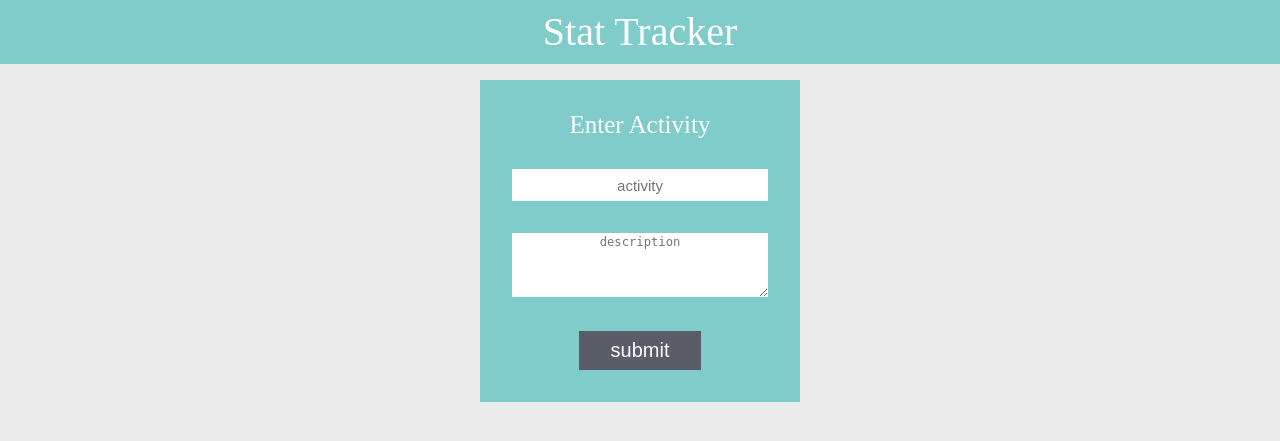
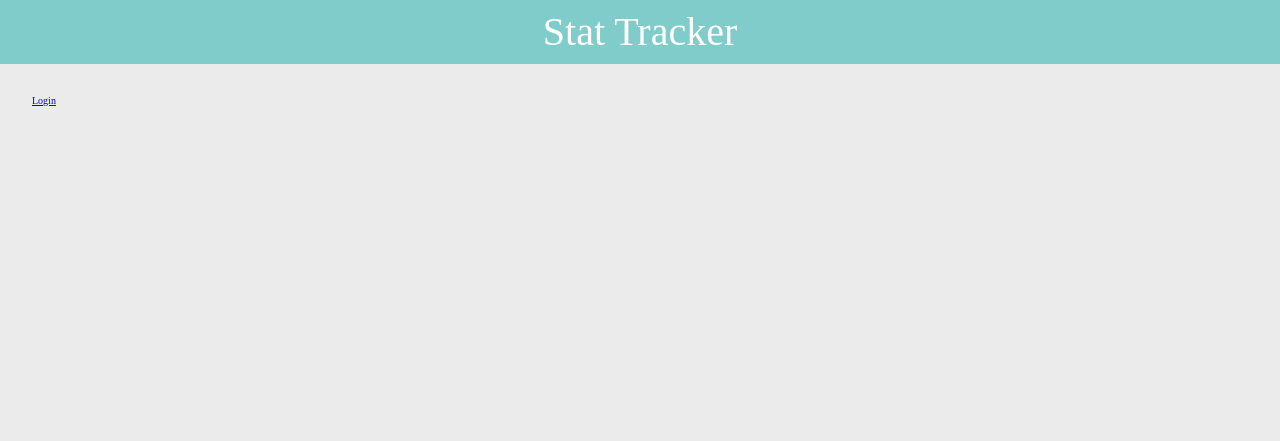
Before and after one commit to IHautaI/stat_tracker, a Django app: page / in a window 1280 px wide. Shown: the top 441 px of the page. Run offline with Django 3.2, Linux system fonts and the light colour scheme.

Commit message:
added a router that is the login screen

```diff
--- a/stat_tracker/static/css/defaults.css
+++ b/stat_tracker/static/css/defaults.css
@@ -1,7 +1,7 @@
 body {
   font-size: 62.5%;
   background-color: #EBEBEC;
-  padding: 0 2rem;
+  padding: 6rem 2rem 2rem 2rem;
 }
 
 body * {
--- /dev/null
+++ b/stat_tracker/static/js/controllers/login.js
@@ -0,0 +1,8 @@
+app.router.route('', function () {
+
+  var loginHTML = $('#login').html();
+
+  $('.main-content').html(loginHTML);
+
+  console.log(loginHTML);
+});
--- a/stat_tracker/templates/index.html
+++ b/stat_tracker/templates/index.html
@@ -19,13 +19,21 @@
 
   <nav class="nav-bar"><span>Stat Tracker<span></nav>
 
-  <form class="form">
+  <main class="main-content"></main>
+
+
+  <!--<form class="form">
     {% csrf_token %}
     <span class="form-title">Enter Activity</span>
     <input type="text" name="activity" placeholder="activity" />
     <textarea placeholder="description"></textarea>
     <button>submit</button>
-  </form>
+  </form>-->
+
+
+  <script type="text/html" id="login">
+    <a href="#/activities">Login</a>
+  </script>
 
   <script src="{% static 'js/vendors/jquery-1.11.3.min.js' %}"></script>
   <script src="{% static 'js/vendors/underscore-min.js' %}"></script>
@@ -33,6 +41,7 @@
 
   <script src="{% static 'js/utils/sorted-router.js' %}"></script>
   <script src="{% static 'js/app.js' %}"></script>
+  <script src="{% static 'js/controllers/login.js' %}"></script>
 
   <script src="{% static 'js/init.js' %}"></script>
 
```
